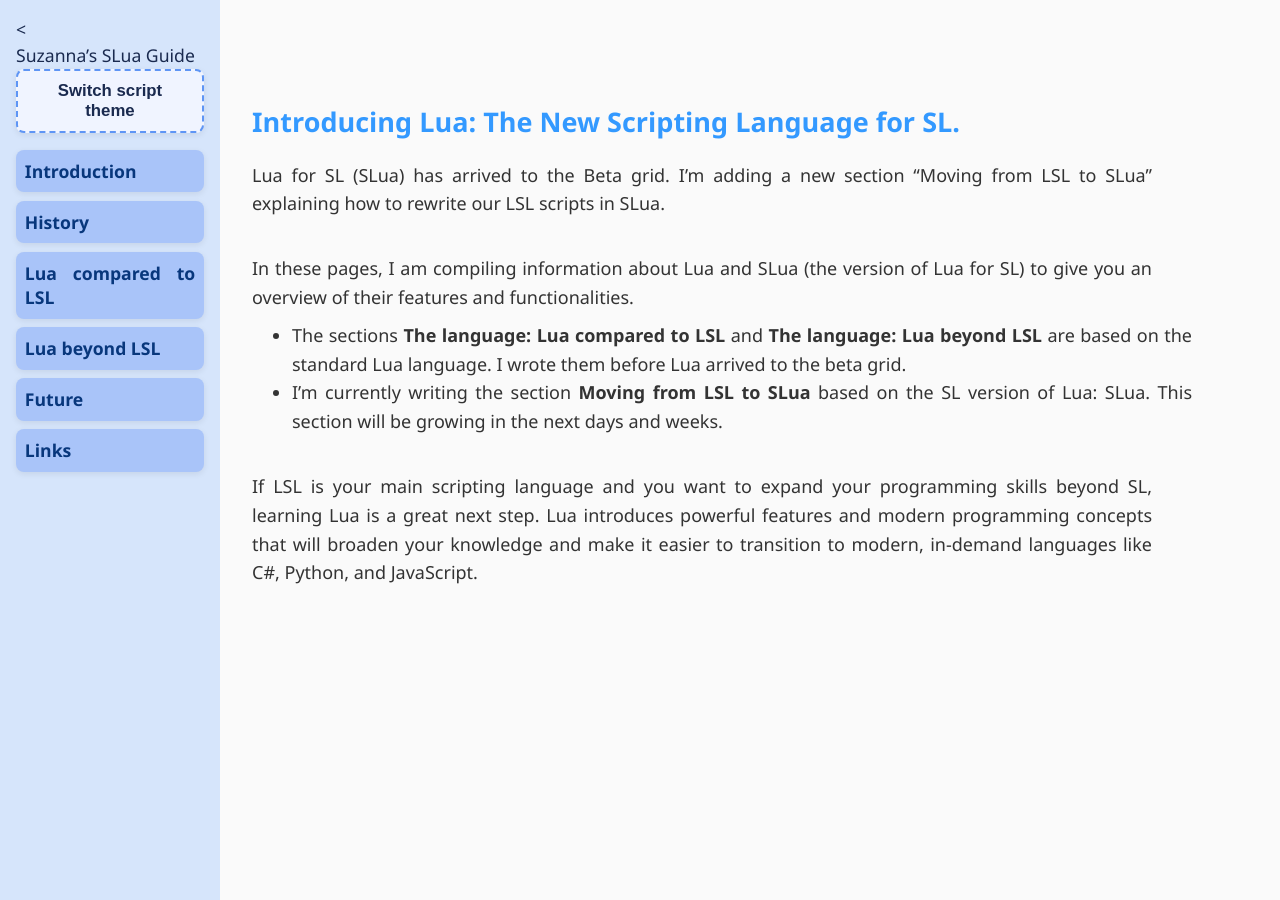
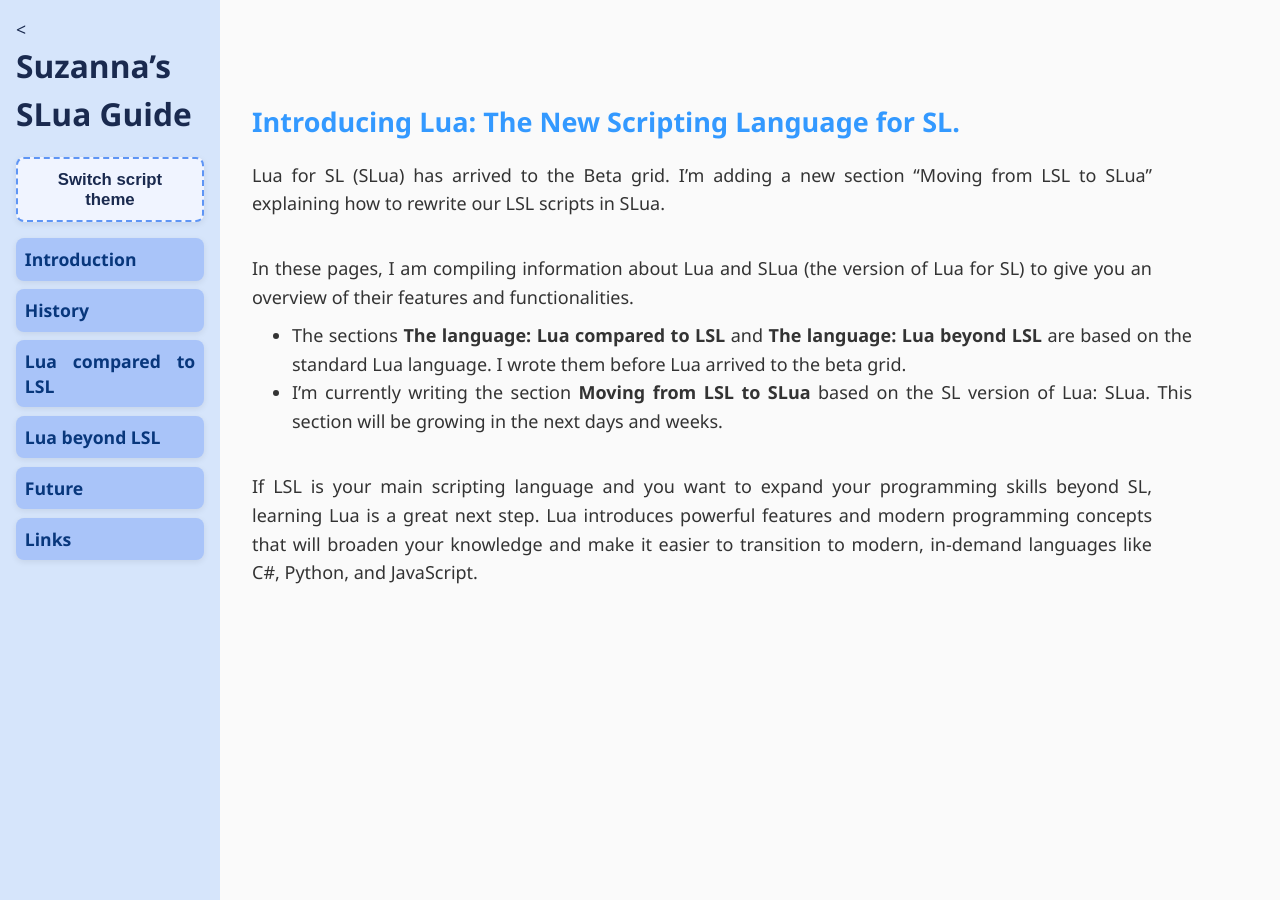
Before and after one commit to Suzanna-Linn/slua, a Jekyll site: the page built from docs/index.md, in a window 1280 px wide. Built offline with Jekyll 4.4.1, drawn with Linux system fonts in a browser that asks for light colours; nearby versions of some CDN libraries; comment, search, counter and statistics services are not loaded.

Commit message:
Update style.css

```diff
--- a/docs/assets/style.css
+++ b/docs/assets/style.css
@@ -81,6 +81,12 @@ body {
   display: flex;
   flex-direction: column;
   min-height: calc(100vh - 2rem);
+}
+
+.title {
+  font-size: 1.8em;
+  font-weight: bold;
+  margin-bottom: 20px;
 }
 
 .content {
```
